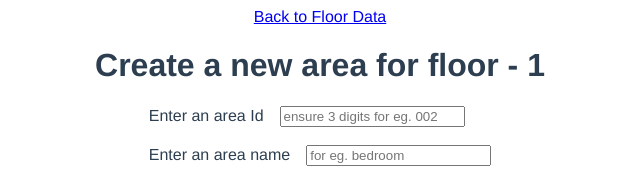
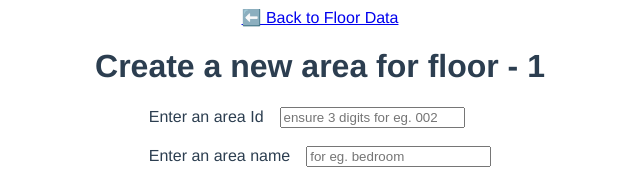
Before and after one commit to bibhashdash/lucion-nexgen, a Vue app: page /jobs/1/surveydata/1/newarea in a window 1280 px wide. Shown: the top 169 px of the page, without its empty margins (320-960 px from the left). Built offline with nearby package versions, Linux system fonts and the light colour scheme.

Commit message:
added cute little arrows

```diff
--- a/src/views/Floor.vue
+++ b/src/views/Floor.vue
@@ -4,7 +4,7 @@
       name: 'SurveyData',
       params: { jobId: `${jobId}` },
     }"
-    >Back to Job Data</router-link
+    >⬅️ Back to Job Data</router-link
   >
   <h1>Welcome to Floor {{ floorId }}</h1>
   <router-link
--- a/src/views/Job.vue
+++ b/src/views/Job.vue
@@ -1,5 +1,5 @@
 <template>
-  <router-link to="/">Back to Home</router-link>
+  <router-link to="/">⬅️ Back to Home</router-link>
   <h1>Welcome to job {{ jobId }}</h1>
   <router-link
     :to="{
--- a/src/views/NewArea.vue
+++ b/src/views/NewArea.vue
@@ -4,7 +4,7 @@
       name: 'Floor',
       params: { jobId: `${jobId}`, floorId: `${floorId}` },
     }"
-    >Back to Floor Data</router-link
+    >⬅️ Back to Floor Data</router-link
   >
   <h1>Create a new area for floor - {{ floorId }}</h1>
   <form @submit.prevent="createNewArea">
--- a/src/views/NewItem.vue
+++ b/src/views/NewItem.vue
@@ -4,7 +4,7 @@
       name: 'SurveyArea',
       params: { floorId: `${floorId}`, jobId: `${jobId}`, areaId: `${areaId}` },
     }"
-    >Back to Survey Area</router-link
+    >⬅️ Back to Survey Area</router-link
   >
   <h1>Add a new item</h1>
 
--- a/src/views/SurveyArea.vue
+++ b/src/views/SurveyArea.vue
@@ -4,7 +4,7 @@
       name: 'Floor',
       params: { floorId: `${floorId}` },
     }"
-    >Back to Floor</router-link
+    >⬅️ Back to Floor</router-link
   >
   <h1>{{ floorId }}/{{ areaId }}</h1>
   <router-link
--- a/src/views/SurveyData.vue
+++ b/src/views/SurveyData.vue
@@ -4,7 +4,7 @@
       name: 'Job',
       params: { jobId: `${jobId}` },
     }"
-    >Back to Job Dashboard</router-link
+    >⬅️ Back to Job Dashboard</router-link
   >
   <h1>{{ jobId }}</h1>
   <router-link
```
